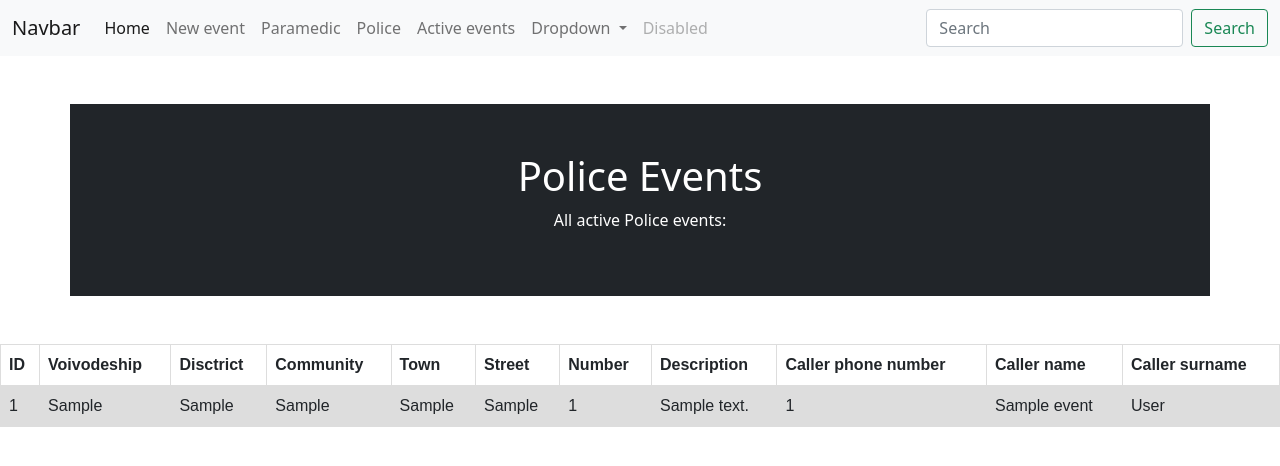
After one commit to wojcik-mariusz/psap, a Flask app: page /police-all in a window 1280 px wide. The commit adds this page. Shown: the top 466 px of the page. Run offline with Flask 2, Linux system fonts and the light colour scheme; tables that the repository leaves empty hold one stand-in row (values such as "Sample post").

Commit message:
add show active police events functionality

```diff
--- a/flask_template/server/routes.py
+++ b/flask_template/server/routes.py
@@ -4,7 +4,8 @@ from typing import List
 from . import SERVER_BLUEPRINT, ERROR_HANDLER_BLUEPRINT
 from flask_template.server.forms import NewEvent
 from flask_template.db import DB
-from flask_template.server.services.event_manager import insert_new_event, get_all_list_event, get_paramedic_list_event
+from flask_template.server.services.event_manager import insert_new_event, get_all_list_event, \
+    get_active_paramedic_list_event, get_active_police_list_event
 
 
 # TODO errors
@@ -41,15 +42,18 @@ def add_new_event():
 
 @SERVER_BLUEPRINT.route('/paramedic-all')
 def show_paramedic_events():
-    paramedic_events = get_paramedic_list_event()
+    paramedic_events = get_active_paramedic_list_event()
     return render_template('paramedic-show-all.html', paramedic_events=paramedic_events)
 
+
+@SERVER_BLUEPRINT.route('/police-all')
+def show_police_active_events():
+    police_active_events_list = get_active_police_list_event()
+    return render_template("police-show-all.html", police_events=police_active_events_list)
 
 @SERVER_BLUEPRINT.route('/active-events')
 def show_active_events():
     active_events = get_all_list_event()
-    print([i.street for i in active_events])
-
     return render_template('active-events.html', active_events=active_events)
 
 
--- a/flask_template/server/services/event_manager.py
+++ b/flask_template/server/services/event_manager.py
@@ -18,6 +18,11 @@ def get_all_list_event() -> List[str]:
     return Events.query.all()
 
 
-def get_paramedic_list_event() -> List[str]:
+def get_active_paramedic_list_event() -> List[str]:
     paramedic_event_list = Events.query.filter(and_(Events.fw_to_paramedic == "1", Events.archived == "0")).all()
     return paramedic_event_list
+
+
+def get_active_police_list_event() -> List[str]:
+    police_event_list = Events.query.filter(and_(Events.fw_to_police == "1", Events.archived == "0"))
+    return police_event_list
--- a/flask_template/templates/base.html
+++ b/flask_template/templates/base.html
@@ -35,6 +35,9 @@
             <a class="nav-link" href="/paramedic-all">Paramedic</a>
           </li>
           <li class="nav-item">
+            <a class="nav-link" href="/police-all">Police</a>
+          </li>
+          <li class="nav-item">
             <a class="nav-link" href="/active-events">Active events</a>
           </li>
           <li class="nav-item dropdown">
--- /dev/null
+++ b/flask_template/templates/police-show-all.html
@@ -0,0 +1,85 @@
+{% extends "base.html" %}
+
+{% block title %}
+Police Events
+{% endblock %}
+{% block style %}
+table {
+  font-family: arial, sans-serif;
+  border-collapse: collapse;
+  width: 100%;
+}
+
+td, th {
+  border: 1px solid #dddddd;
+  text-align: left;
+  padding: 8px;
+}
+
+tr:nth-child(even) {
+  background-color: #dddddd;
+}
+{% endblock %}
+
+{% block body %}
+
+<div class="container p-5 my-5 bg-dark text-white">
+  <h1>Police Events</h1>
+  <p>All active Police events:</p>
+</div>
+
+<table>
+    <tr>
+        <th>ID</th>
+        <th>Voivodeship</th>
+        <th>Disctrict</th>
+        <th>Community</th>
+        <th>Town</th>
+        <th>Street</th>
+        <th>Number</th>
+        <th>Description</th>
+        <th>Caller phone number</th>
+        <th>Caller name</th>
+        <th>Caller surname</th>
+    </tr>
+    {% for row in police_events %}
+        <tr>
+            <td>
+                {{row.id}}
+            </td>
+            <td>
+                {{row.voivodeship}}
+            </td>
+            <td>
+                {{row.district}}
+            </td>
+            <td>
+                {{row.community}}
+            </td>
+            <td>
+                {{row.town}}
+            </td>
+            <td>
+                {{row.street}}
+            </td>
+            <td>
+                {{row.street_number}}
+            </td>
+            <td>
+                {{row.description}}
+            </td>
+            <td>
+                {{row.caller_telephone_number}}
+            </td>
+            <td>
+                {{row.caller_name}}
+            </td>
+            <td>
+                {{row.caller_surname}}
+            </td>
+        </tr>
+    {% endfor %}
+</table>
+
+
+{% endblock %}
```
